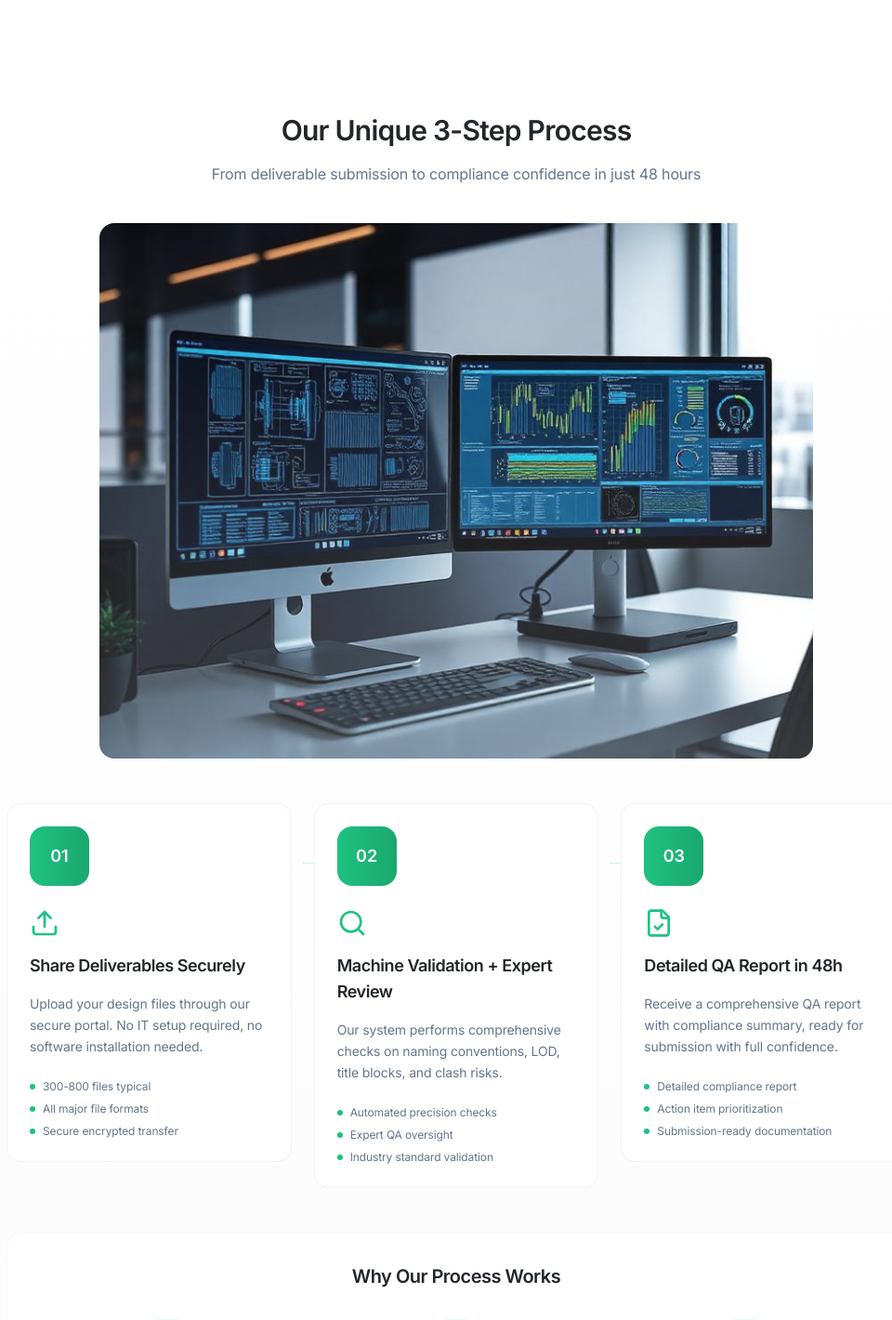
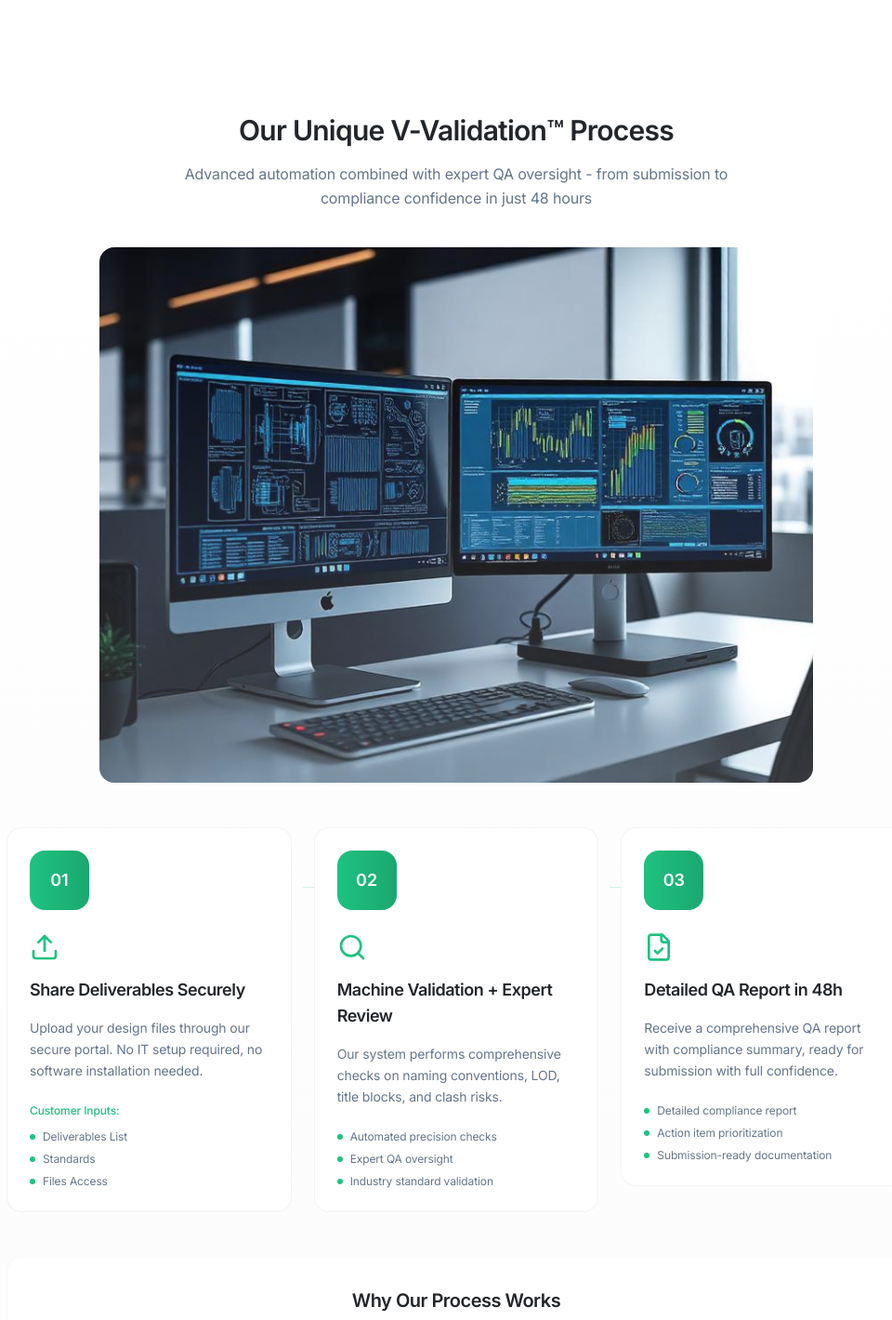
Before and after one commit to Raubizar/valiblox-48hr-qa, a React (Vite) app: page / in a window 1280 px wide. Shown: the part 2540-3960 px from the top of the page at 93% size, without its empty margins (149-1109 px from the left). Built offline with nearby package versions, Linux system fonts and the light colour scheme.

Commit message:
Refactor Process Component
Update the "Our Unique 3-Step Process" section to highlight the "V-Validation™" process, emphasizing automation and expert QA. The steps will be updated to include customer inputs, deliverables list, standards, and file access.

```diff
--- a/src/components/Process.tsx
+++ b/src/components/Process.tsx
@@ -8,7 +8,8 @@ export const Process = () => {
       icon: <Upload className="w-8 h-8" />,
       title: "Share Deliverables Securely",
       description: "Upload your design files through our secure portal. No IT setup required, no software installation needed.",
-      details: ["300-800 files typical", "All major file formats", "Secure encrypted transfer"]
+      customerInputs: "Customer Inputs:",
+      details: ["Deliverables List", "Standards", "Files Access"]
     },
     {
       number: "02",
@@ -31,10 +32,10 @@ export const Process = () => {
       <div className="container mx-auto px-4">
         <div className="text-center mb-10">
           <h2 className="text-2xl md:text-3xl font-semibold text-foreground mb-4 tracking-tight">
-            Our Unique 3-Step Process
+            Our Unique V-Validation™ Process
           </h2>
           <p className="text-base text-muted-foreground max-w-2xl mx-auto leading-relaxed">
-            From deliverable submission to compliance confidence in just 48 hours
+            Advanced automation combined with expert QA oversight - from submission to compliance confidence in just 48 hours
           </p>
         </div>
 
@@ -78,7 +79,12 @@ export const Process = () => {
                   {step.description}
                 </p>
 
-                {/* Details */}
+                {/* Customer Inputs / Details */}
+                {step.customerInputs && (
+                  <div className="mb-3">
+                    <p className="text-xs font-medium text-primary mb-2">{step.customerInputs}</p>
+                  </div>
+                )}
                 <ul className="space-y-2">
                   {step.details.map((detail, detailIndex) => (
                     <li key={detailIndex} className="flex items-center gap-2 text-xs text-muted-foreground">
```
